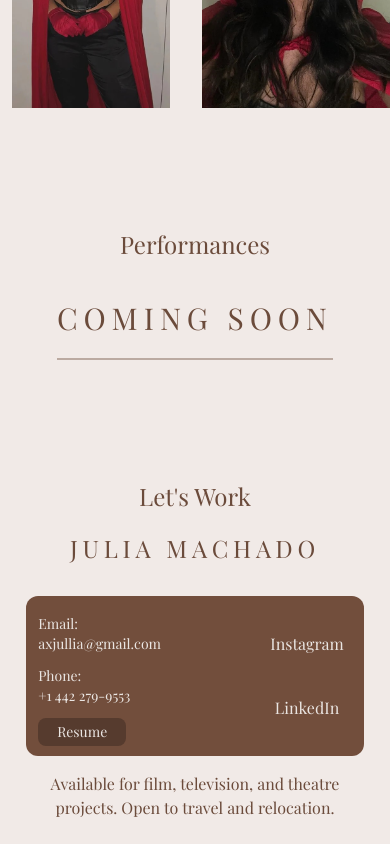
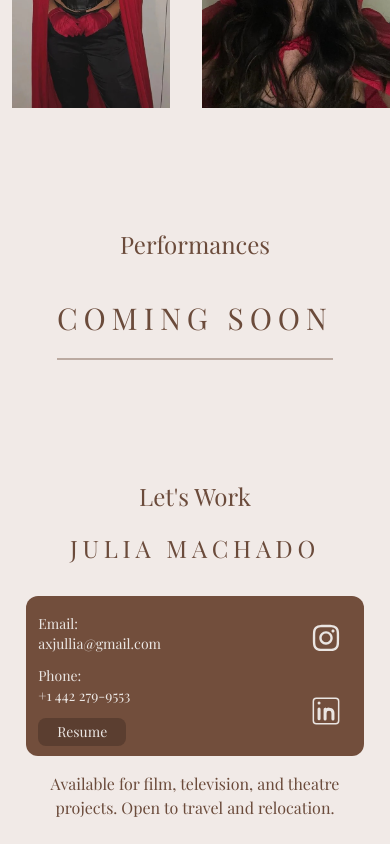
Before and after one commit to matheusmz22/Portfolio-Julia, a React (Vite) app: page / in a window 390 px wide. Shown: the part 1501-2345 px from the top of the page. Built offline with nearby package versions, Linux system fonts and the light colour scheme; a web font is replaced by a local one.

Commit message:
Implemented Lets Work Section

```diff
--- a/package.json
+++ b/package.json
@@ -13,6 +13,7 @@
     "@tailwindcss/vite": "^4.1.18",
     "react": "^19.2.0",
     "react-dom": "^19.2.0",
+    "react-icons": "^5.5.0",
     "react-responsive": "^10.0.1",
     "react-router-dom": "^7.13.0",
     "tailwindcss": "^4.1.18"
--- a/src/Components/LetsWork/LetsWork.jsx
+++ b/src/Components/LetsWork/LetsWork.jsx
@@ -1,3 +1,6 @@
+import {FaInstagram} from "react-icons/fa";
+import {CiLinkedin} from "react-icons/ci";
+
 function LetsWork() {
   return (
     <section id="Work">
@@ -7,24 +10,41 @@ function LetsWork() {
       <h2 className="w-fit mx-auto text-2xl sm:text-5xl text-brownText uppercase tracking-[0.2em]">
         Julia Machado
       </h2>
-      <div className="flex justify-between items-center text-whiteText mt-8 mb-4 h-40 sm:h-50 w-[40vh] sm:w-[50vh] md:w-[65vh] lg:w-[80vh] mx-auto bg-brown rounded-xl">
-        <div className="text-sm sm:text-lg flex flex-col justify-center pl-3 pt-2 sm:pt-0">
+      <div className="flex justify-between items-center text-whiteText mt-8 mb-4 h-40 sm:h-50 lg:h-55 w-[40vh] sm:w-[50vh] md:w-[65vh] lg:w-[80vh] xl:w-[90vh] mx-auto bg-brown rounded-xl">
+        <div className="text-sm sm:text-lg md:text-xl lg:text-[1.35rem] flex flex-col justify-center pl-3 pt-2 sm:pt-0">
           <span>Email:</span>
           <span className="mb-3">axjullia@gmail.com</span>
           <span>Phone:</span>
           <span className="mb-3">+1 442 279-9553</span>
-          <a className="text-center hover:bg-brownText sm:w-28 w-22 p-1 text-md bg-brown-hover rounded-lg">
+          <a
+            className="text-center cursor-pointer transition-colors hover:bg-brown-resume-hover sm:w-28 md:w-32 md:p-1.5 w-22 p-1 text-md bg-brown-resume rounded-lg"
+            aria-label="Julia's Resume"
+          >
             <span>Resume</span>
           </a>
         </div>
         <div>
-          <div className="flex flex-col justify-center gap-10 sm:gap-15 px-5 sm:pr-12 items-center">
-            <a>Instagram</a>
-            <a>LinkedIn</a>
+          <div className="flex flex-col justify-center gap-10 sm:gap-15 lg:gap-10 px-5 sm:pr-16 items-center">
+            <a
+              href="https://www.instagram.com/juliamachado.wardrobe?igsh=NTc4MTIwNjQ2YQ=="
+              target="_blank"
+              aria-label="Julia's Instagram"
+              className="text-3xl sm:text-4xl md:text-5xl xl:text-[3.3rem]"
+            >
+              <FaInstagram />
+            </a>
+            <a
+              aria-label="Julia's LinkedIn"
+              href="https://www.linkedin.com/in/julia-machado-1502/"
+              target="_blank"
+              className="text-4xl sm:text-5xl md:text-[3.4rem] xl:text-6xl "
+            >
+              <CiLinkedin />
+            </a>
           </div>
         </div>
       </div>
-      <h1 className="text-center w-fit mb-6 mx-auto px-8 text-md sm:text-lg md:text-xl text-brownText">
+      <h1 className="text-center w-fit mb-6 mx-auto px-8 text-md sm:text-lg md:text-xl lg:text-[1.3rem] xl:text-2xl text-brownText">
         Available for film, television, and theatre projects. Open to travel and
         relocation.
       </h1>
--- a/src/index.css
+++ b/src/index.css
@@ -4,7 +4,8 @@
   --color-brown: #724e3c;
   --color-brown-hover: #563b2e;
   --color-body: #f1eae7;
-
+  --color-brown-resume: #5b3e30;
+  --color-brown-resume-hover: #50372a;
   --color-brownText: #6b4b3b;
   --color-whiteText: #eae5e2;
   --color-whiteText-hover: #dbd5d3;
```
Also changed, not shown: 1 other file (tests, documents, lock files or other folders).
